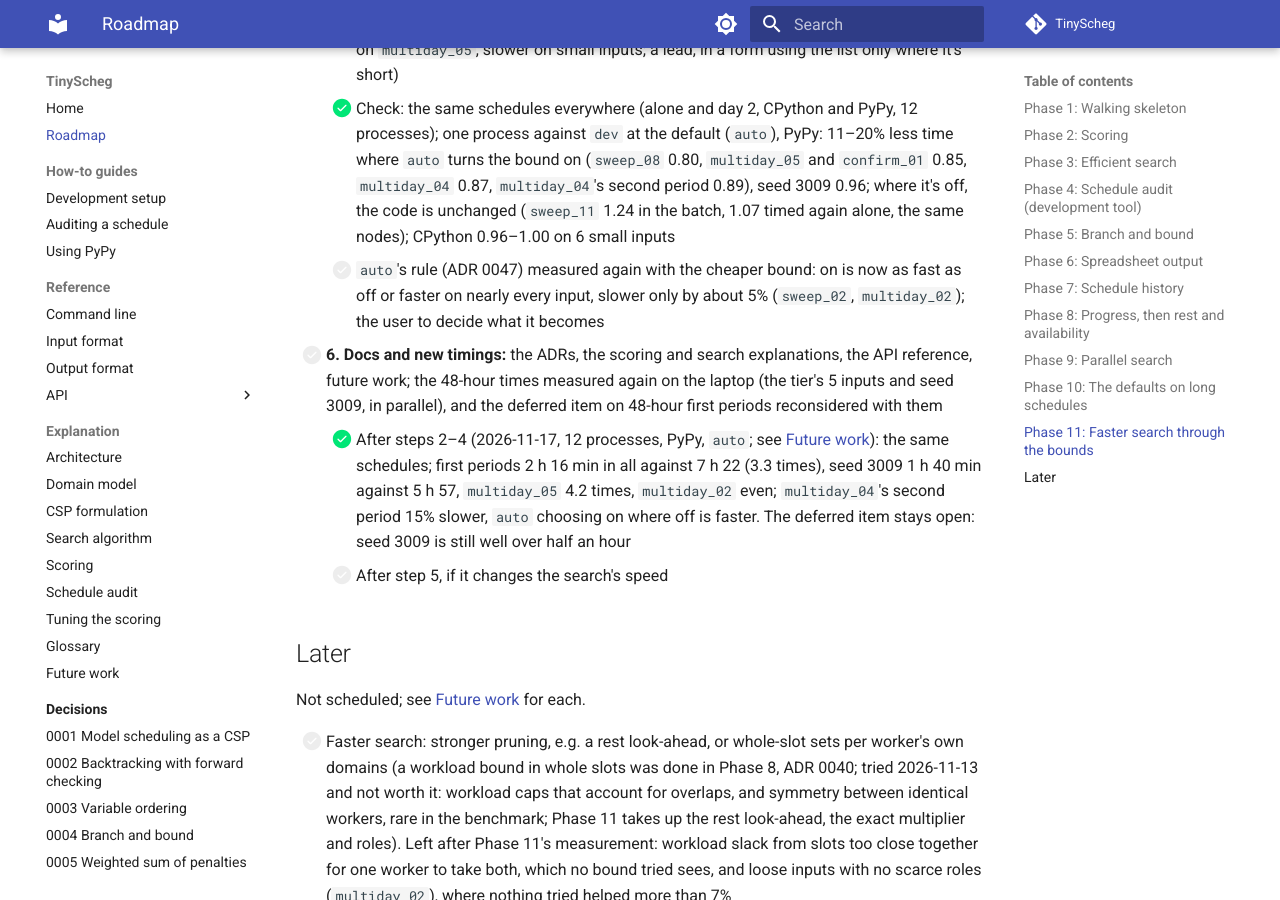
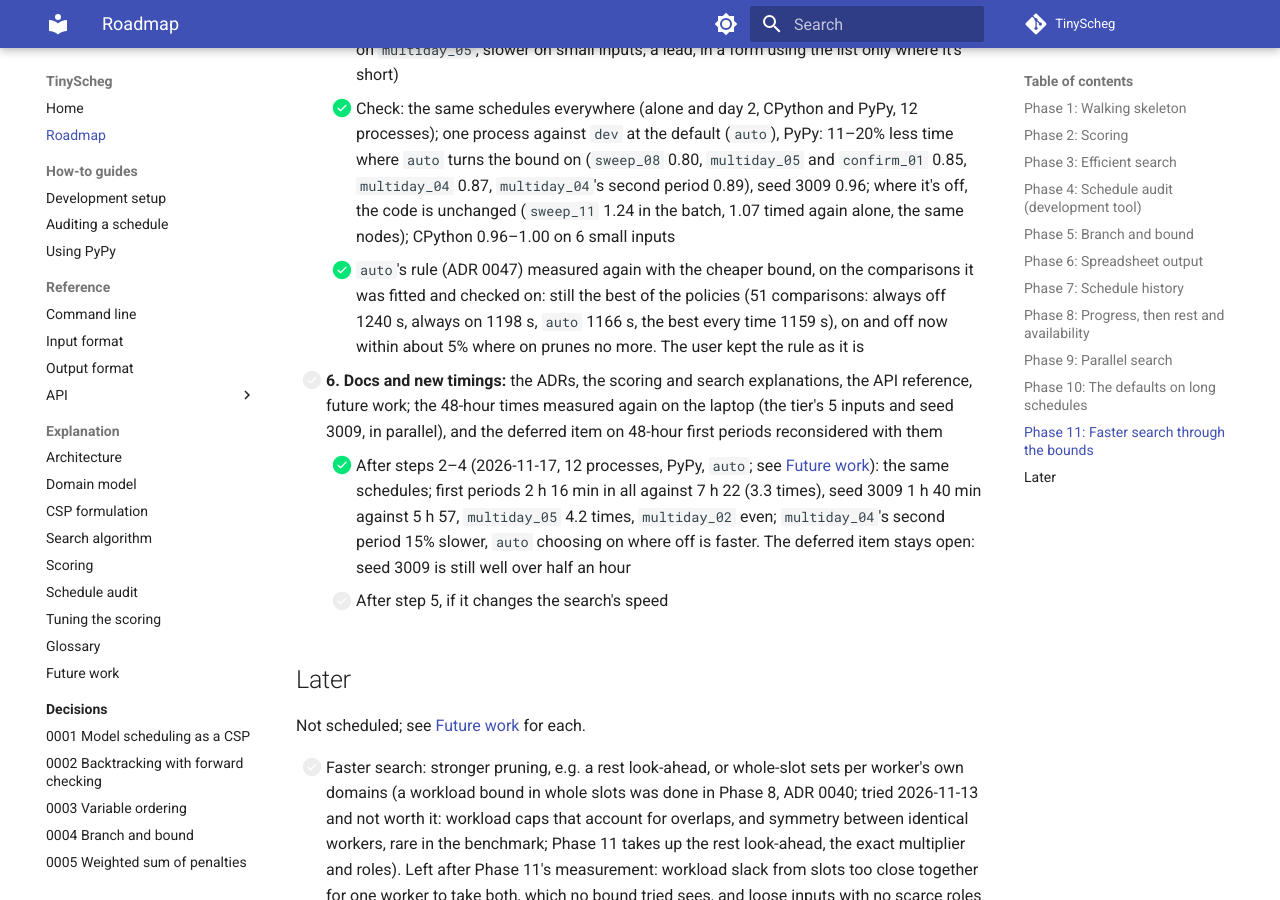
Before and after one commit to 3-kids-wearing-a-trenchcoat/TinyScheg, an MkDocs documentation site: the page built from docs/roadmap.md, in a window 1280 px wide and 900 px high, scrolled down 9515 px. Built offline with MkDocs 1.6.1 and Material for MkDocs 9.7.7, drawn with Linux system fonts in a browser that asks for light colours; comment, search, counter and statistics services are not loaded; some of the changed text lies outside the part shown.

Commit message:
Docs: auto's rule measured again with the cheaper role-aware bound, still the best policy (51 comparisons: off 1240 s, on 1198 s, auto 1166 s, best 1159 s), kept as it is by the user; Phase 11 step 5 done
Co-Authored-By: Claude Opus 5.5 <noreply@anthropic.com>
Claude-Session: https://claude.ai/code/session_01F2KXFqzbHQdADpTZjkZwjF

```diff
--- a/docs/roadmap.md
+++ b/docs/roadmap.md
@@ -308,7 +308,7 @@ user's approval first.
       `dev`: 6–10% less time on PyPy, 13% on CPython; `multiday_05` 60–71 and seed 3009 3.5–3.9 times the progress,
       `multiday_05` to the end in 689 s and 230 s for the two periods (3107 s and 505 s on 2026-11-16); up to about a
       third slower where domains aren't narrowed (`sweep_06`; `multiday_04` 0.9 times). An on/off setting deferred
-- [ ] **5. Smaller, if still worth it after 2–4:** the per-worker sets' bookkeeping made cheaper (ADR 0046); fixed data
+- [x] **5. Smaller, if still worth it after 2–4:** the per-worker sets' bookkeeping made cheaper (ADR 0046); fixed data
       not rebuilt at each node; children whose own penalty already reaches the pocket's skipped without being set up
       (0–16% of nodes); the whole-slot bound only where the cheap bound is near the pocket's (2026-11-17, lab first,
       one process on PyPy; see [Future work](explanation/future-work.md#search-performance))
@@ -325,8 +325,9 @@ user's approval first.
       `multiday_05` and `confirm_01` 0.85, `multiday_04` 0.87, `multiday_04`'s second period 0.89), seed 3009 0.96;
       where it's off, the code is unchanged (`sweep_11` 1.24 in the batch, 1.07 timed again alone, the same nodes);
       CPython 0.96–1.00 on 6 small inputs
-    - [ ] `auto`'s rule (ADR 0047) measured again with the cheaper bound: on is now as fast as off or faster on nearly
-      every input, slower only by about 5% (`sweep_02`, `multiday_02`); the user to decide what it becomes
+    - [x] `auto`'s rule (ADR 0047) measured again with the cheaper bound, on the comparisons it was fitted and checked
+      on: still the best of the policies (51 comparisons: always off 1240 s, always on 1198 s, `auto` 1166 s, the best
+      every time 1159 s), on and off now within about 5% where on prunes no more. The user kept the rule as it is
 - [ ] **6. Docs and new timings:** the ADRs, the scoring and search explanations, the API reference, future work;
       the 48-hour times measured again on the laptop (the tier's 5 inputs and seed 3009, in parallel), and the
       deferred item on 48-hour first periods reconsidered with them
```
Also changed, not shown: other parts of docs/roadmap.md (+1 -1 lines), docs/explanation/future-work.md (+8 -4 lines).
